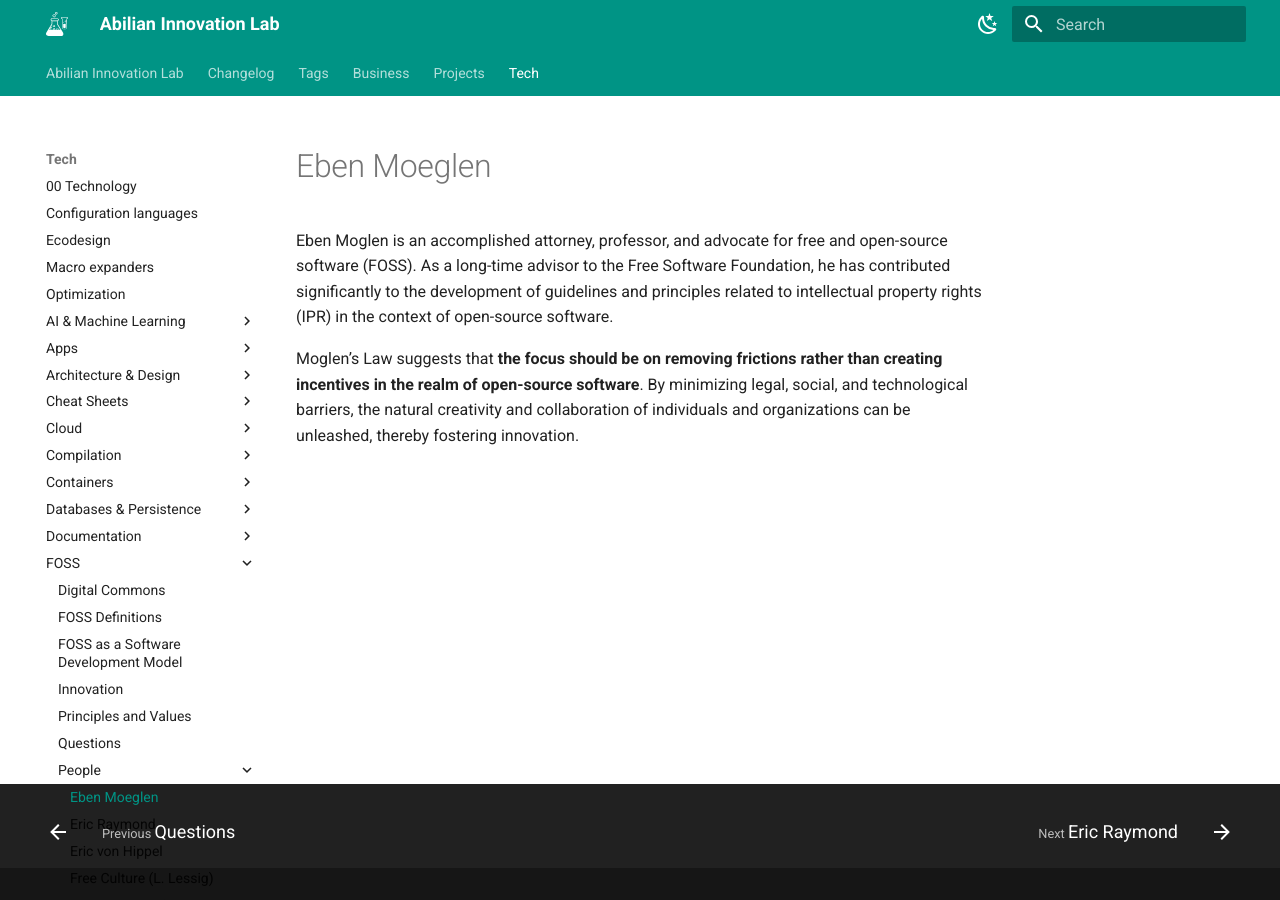
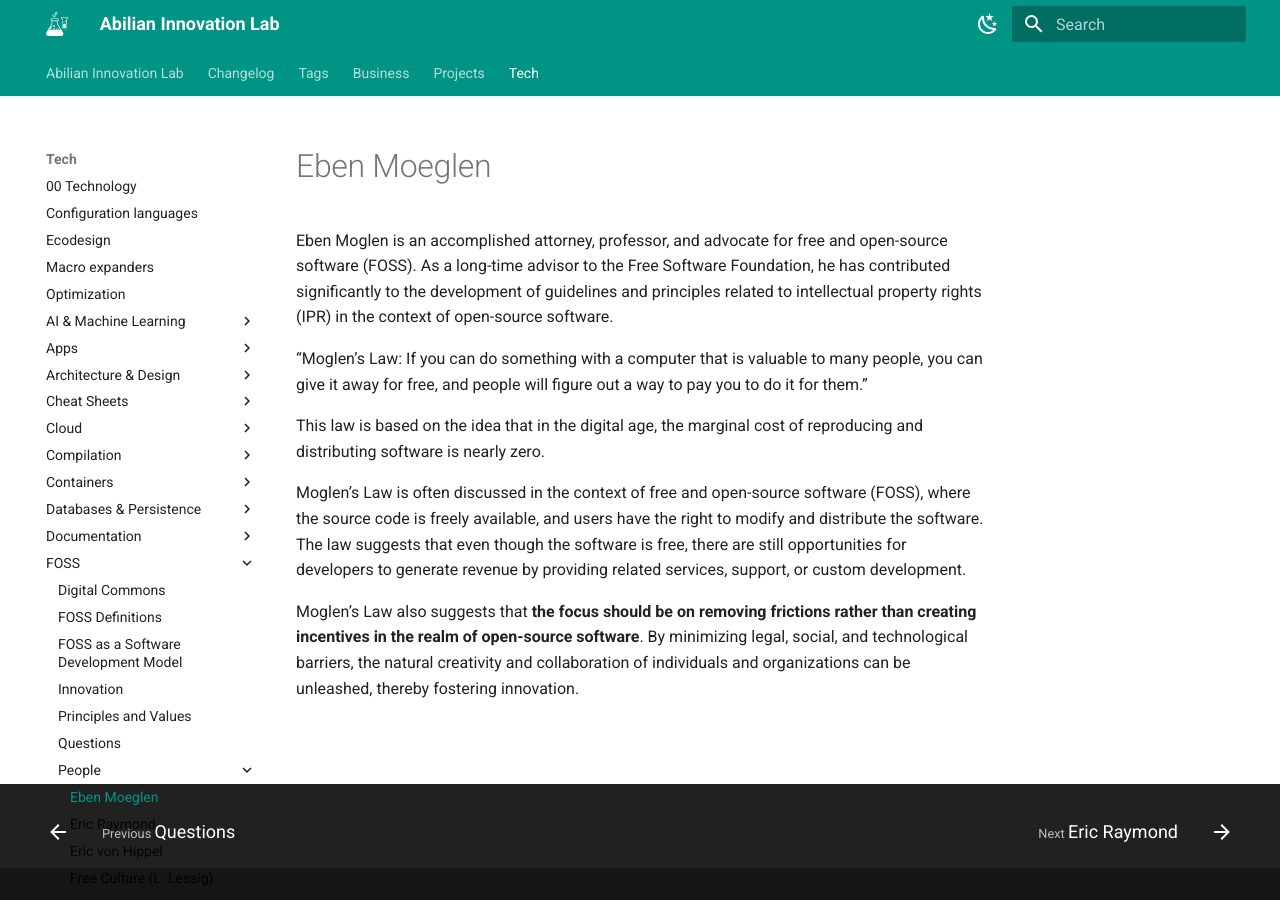
Before and after one commit to abilian/lab.abilian.com, an MkDocs documentation site: the page built from docs/Tech/FOSS/People/Eben Moeglen.md, in a window 1280 px wide. Built offline with MkDocs 1.6.1 and Material for MkDocs 9.7.7, drawn with Linux system fonts in a browser that asks for light colours; comment, search, counter and statistics services are not loaded.

Commit message:
cleanup / improve some texts.

```diff
--- a/docs/Tech/FOSS/People/Eben Moeglen.md
+++ b/docs/Tech/FOSS/People/Eben Moeglen.md
@@ -1,3 +1,9 @@
 Eben Moglen is an accomplished attorney, professor, and advocate for free and open-source software (FOSS). As a long-time advisor to the Free Software Foundation, he has contributed significantly to the development of guidelines and principles related to intellectual property rights (IPR) in the context of open-source software.
 
-Moglen's Law suggests that **the focus should be on removing frictions rather than creating incentives in the realm of open-source software**. By minimizing legal, social, and technological barriers, the natural creativity and collaboration of individuals and organizations can be unleashed, thereby fostering innovation.
+"Moglen's Law: If you can do something with a computer that is valuable to many people, you can give it away for free, and people will figure out a way to pay you to do it for them."
+
+This law is based on the idea that in the digital age, the marginal cost of reproducing and distributing software is nearly zero.
+
+Moglen's Law is often discussed in the context of free and open-source software (FOSS), where the source code is freely available, and users have the right to modify and distribute the software. The law suggests that even though the software is free, there are still opportunities for developers to generate revenue by providing related services, support, or custom development.
+
+Moglen's Law also suggests that **the focus should be on removing frictions rather than creating incentives in the realm of open-source software**. By minimizing legal, social, and technological barriers, the natural creativity and collaboration of individuals and organizations can be unleashed, thereby fostering innovation.
```
Also changed, not shown: docs/Projects/Python to WASM Compiler/Python to WASM Compiler.md (+13 -12 lines), docs/Tech/00 Technology.md (+1 -1 lines), docs/Tech/FOSS/FOSS as a Software Development Model.md (+1 -1 lines), docs/Tech/FOSS/People/Richard Stallman.md (+1 -1 lines), docs/changelog.md (+1 -3 lines).
